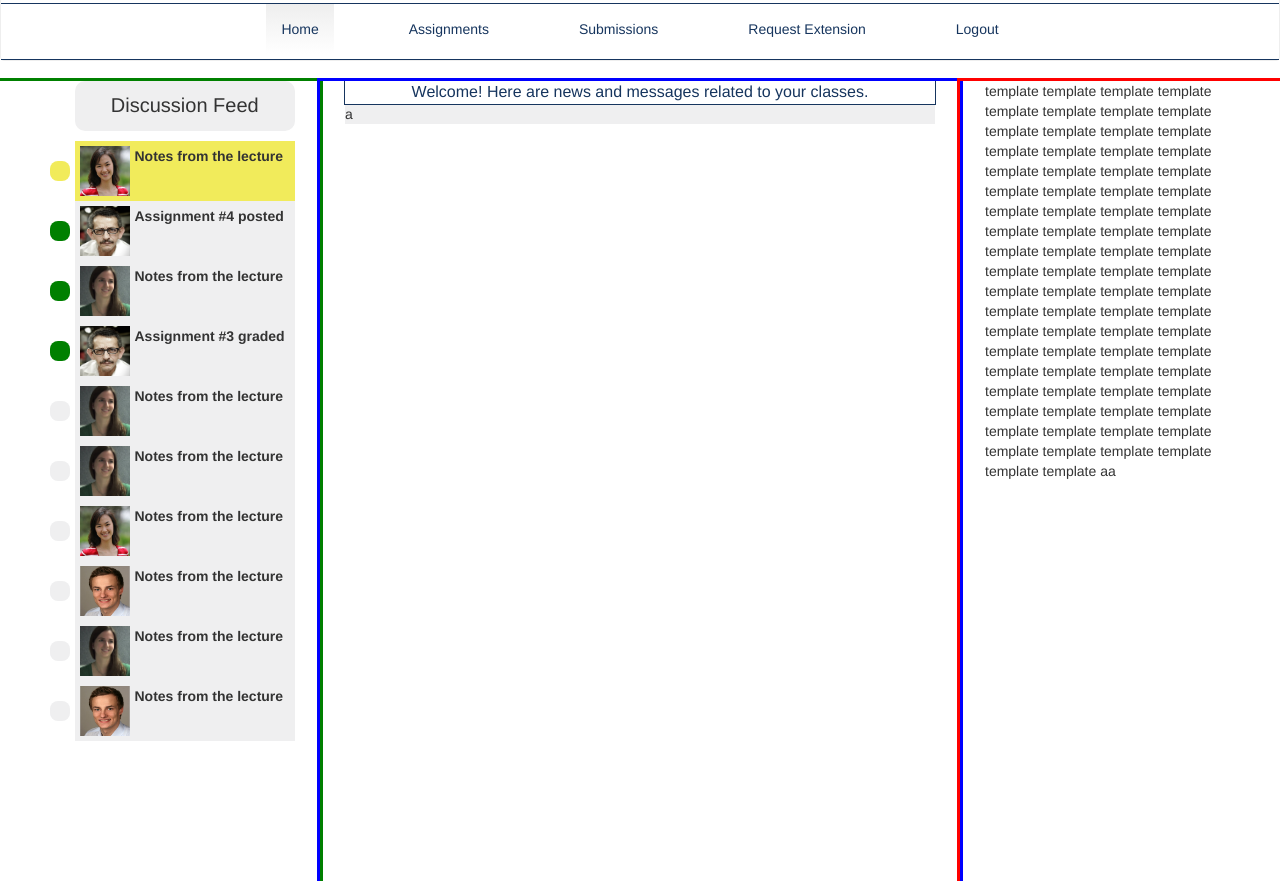
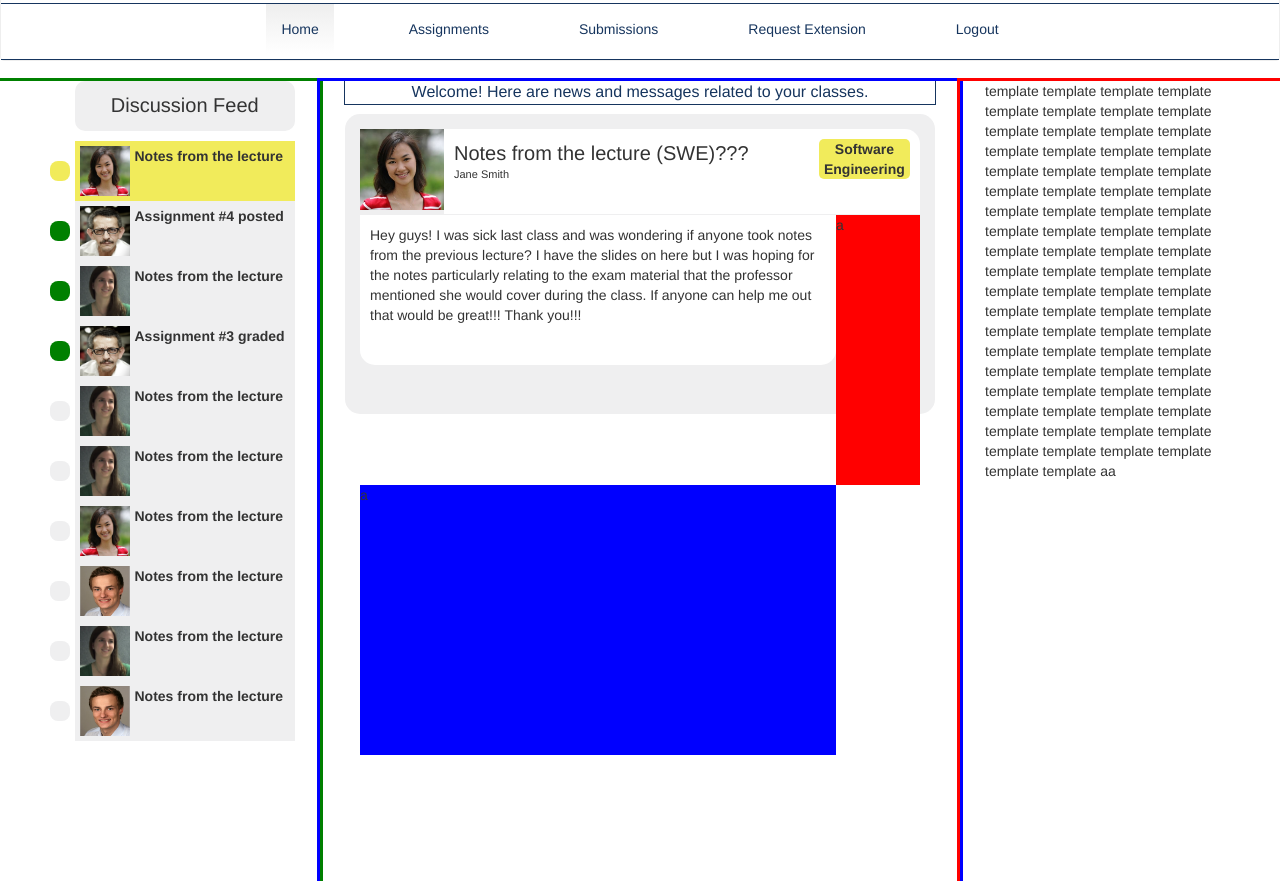
Before and after one commit to sourabhlal/HCI-newJgrader, a plain HTML site: page homepage.html in a window 1280 px wide. Shown: the part 63-944 px from the top of the page. Drawn offline with Linux system fonts and the light colour scheme.

Commit message:
Further work on homepage center panel

```diff
--- a/css/homepage.css
+++ b/css/homepage.css
@@ -89,14 +89,61 @@ light grey    #EFEFF0
 	text-align: center;
 	font-size: 16px;
 	color: #16355E;
+	margin-bottom: 10px;
 }
 .forum{
 
 }
 	.post{
 		background-color: #EFEFF0;
+		min-height: 300px;
+		border-radius: 15px;
+		padding: 15px;
+	}
+		.postMargin1{
+			width: 15%;
+		}
+		.postHeader{
+			background-color: white;
+			width: 85%;
+			padding: 10px;
+			margin-bottom: 1px;
+			min-height: 85px;
+			border-top-right-radius: 15px;
+		}
+			.postTitle{
+				width: 80%;
+				font-size: 20px;
+			}
+			.postSubject{
+				background-color: #F1EB5B;
+				width: 20%;
+				border-radius: 5px;
+				text-align: center;
+				font-weight: bold;
+			}
+			.postAuthor{
+				font-size: 11px;
+			}
+		.postBody1{
+			background-color: white;
+			padding: 10px;
+			width: 85%;
+			min-height: 150px;
+			border-bottom-right-radius: 15px;
+			border-bottom-left-radius: 15px;
+		}
+		.postMargin2{
+			background-color: red;
+			width: 15%;
+			min-height: 270px;
 
-	}
+		}
+		.postBody2{
+			background-color: blue;
+			width: 85%;
+			min-height: 270px;
+		}
 	.replies{
 
 	}
--- a/homepage.html
+++ b/homepage.html
@@ -214,10 +214,29 @@
             </div>
             <div class="forum">
                 <div class="post">
-                    a
+                    <img class="leftAlign postMargin1" src="img/user4.jpg" alt="user4">
+                    <div class="postHeader leftAlign">
+                        <div class="postTitle leftAlign">
+                        Notes from the lecture (SWE)???
+                        </div>
+                        <div class="postSubject rightAlign">
+                            Software Engineering
+                        </div>
+                        <div class="postAuthor leftAlign">
+                            Jane Smith
+                        </div>
+                    </div>
+                    <div class="postBody1 leftAlign">
+                        Hey guys! I was sick last class and was wondering if anyone took notes from the previous lecture? I have the slides on here but I was hoping for the notes particularly relating to the exam material that the professor mentioned she would cover during the class. If anyone can help me out that would be great!!! Thank you!!!
+                    </div>
+                    <div class="postMargin2 leftAlign">
+                        a
+                    </div>
+                    <div class="postBody2 leftAlign">
+                        a
+                    </div>
                 </div>
                 <div class="replies">
-
                 </div>
             </div>
         </div>
```
